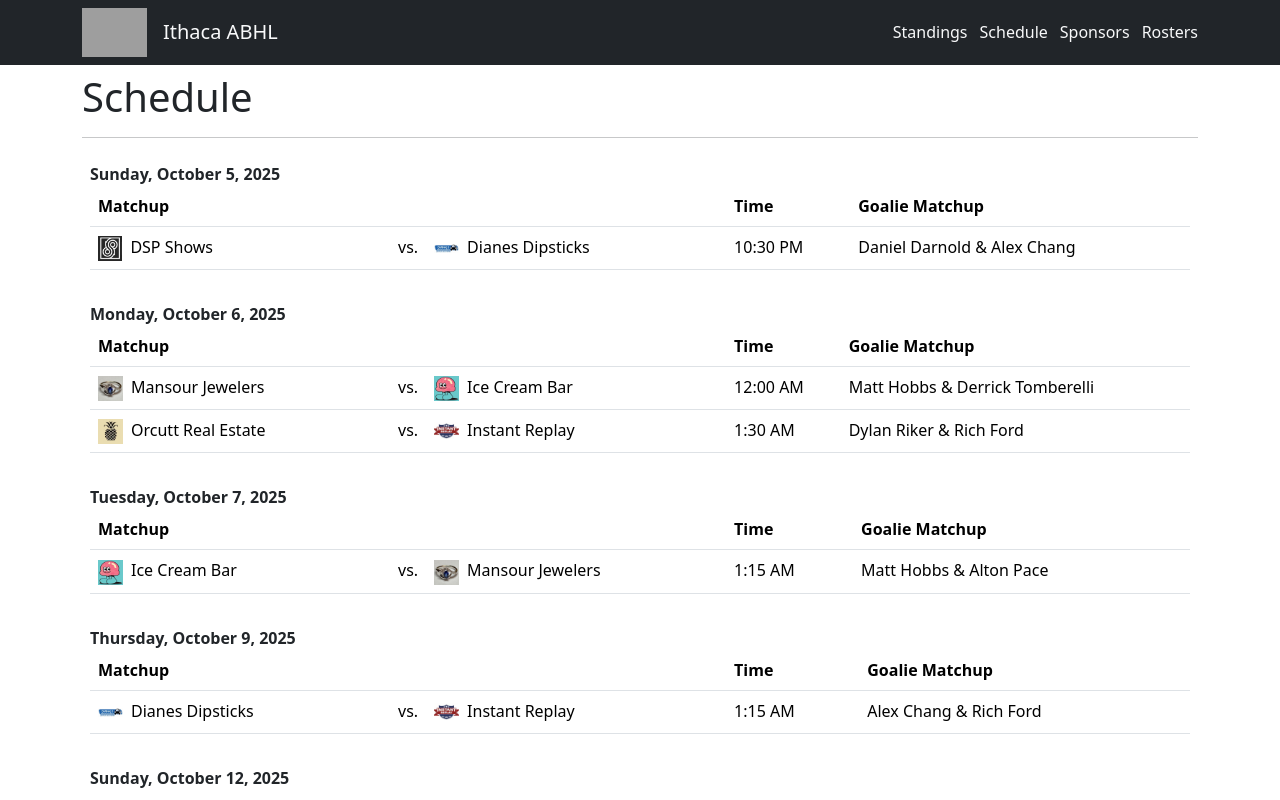
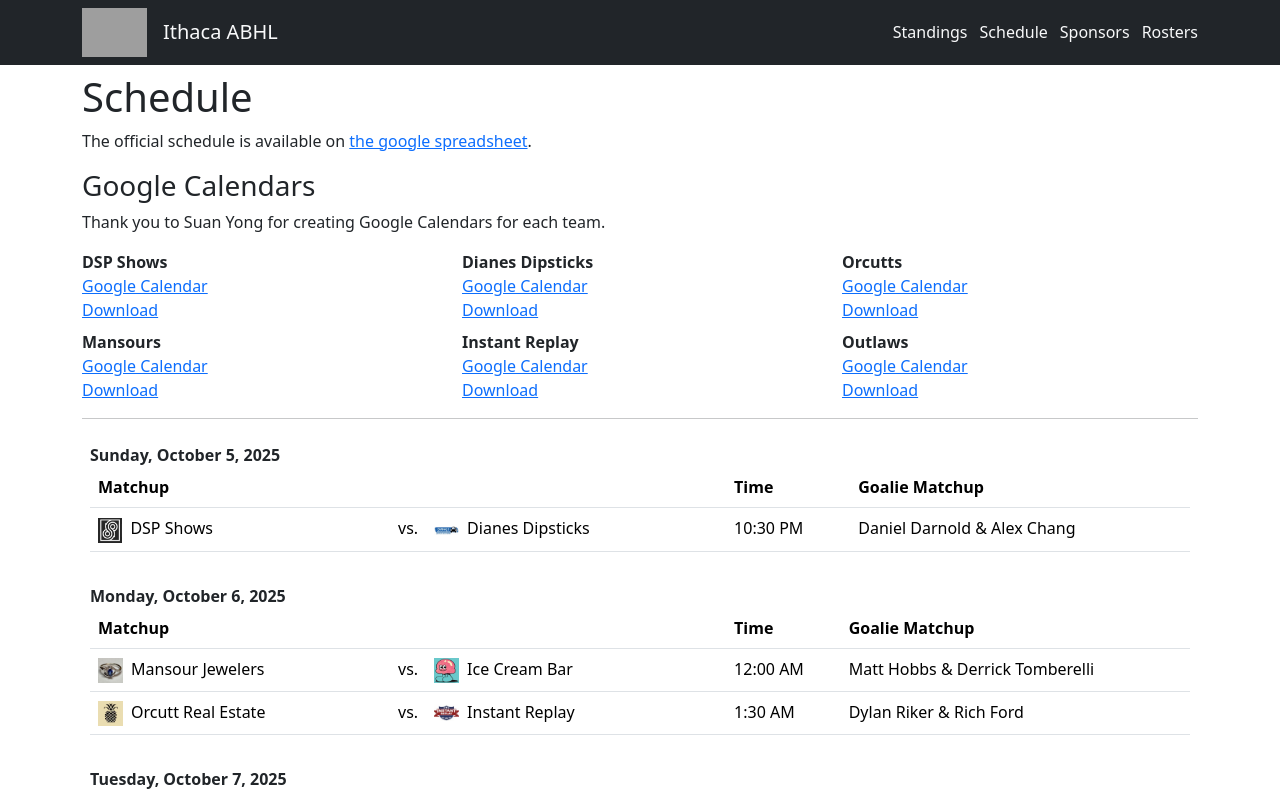
Before and after one commit to MichaelBluetooth/ithaca-ab-hockey, an Angular app: page /schedule in a window 1280 px wide. Shown: the top 800 px of the page. Built offline with nearby package versions, Linux system fonts and the light colour scheme; grey boxes are pictures that could not be loaded.

Commit message:
calendar

```diff
--- a/src/app/schedule/components/schedule/schedule.component.html
+++ b/src/app/schedule/components/schedule/schedule.component.html
@@ -2,11 +2,11 @@
   Schedule
 </h1>
 
-<!-- <p>
-  The official schedule is available on <a href="https://docs.google.com/spreadsheets/d/1ttVHnN5RidBciGpv9I9GDgvQnjQ9VYObOI0zsuOd8kY/edit?gid=1969887782#gid=1969887782">the google spreadsheet</a>.
-</p> -->
+<p>
+  The official schedule is available on <a href="https://docs.google.com/spreadsheets/d/1q76oyy2BBQ8sF47zohE7DxFDpkXExZjqmmyPF3bvFXo/edit?gid=1969887782#gid=1969887782">the google spreadsheet</a>.
+</p>
 
-<!-- <h3>Google Calendars</h3>
+<h3>Google Calendars</h3>
 <p>Thank you to Suan Yong for creating Google Calendars for each team.</p>
 
 <div class="row mb-2" *ngFor="let row of calendars">
@@ -23,7 +23,7 @@
       </a>
     </div>
   </div>
-</div> -->
+</div>
 
 <hr>
 
--- a/src/assets/teams/team_calendars.json
+++ b/src/assets/teams/team_calendars.json
@@ -1,6 +1,6 @@
 [
     {
-        "team": "Black Sheep",
+        "team": "DSP Shows",
         "calendar": "https://calendar.google.com/calendar/u/0?cid=NGNiYjM4YmY2OWY0NjMyMGFjYWE4MTY0NTQ0YzkxZjRjMDkwODYxMjNkZjExNDU0MjQ4MjllNDUxODU3NGJhMkBncm91cC5jYWxlbmRhci5nb29nbGUuY29",
         "ics": "https://calendar.google.com/calendar/ical/4cbb38bf69f46320acaa8164544c91f4c09086123df1145424829e4518574ba2%40group.calendar.google.com/public/basic.ics"
     },
```
